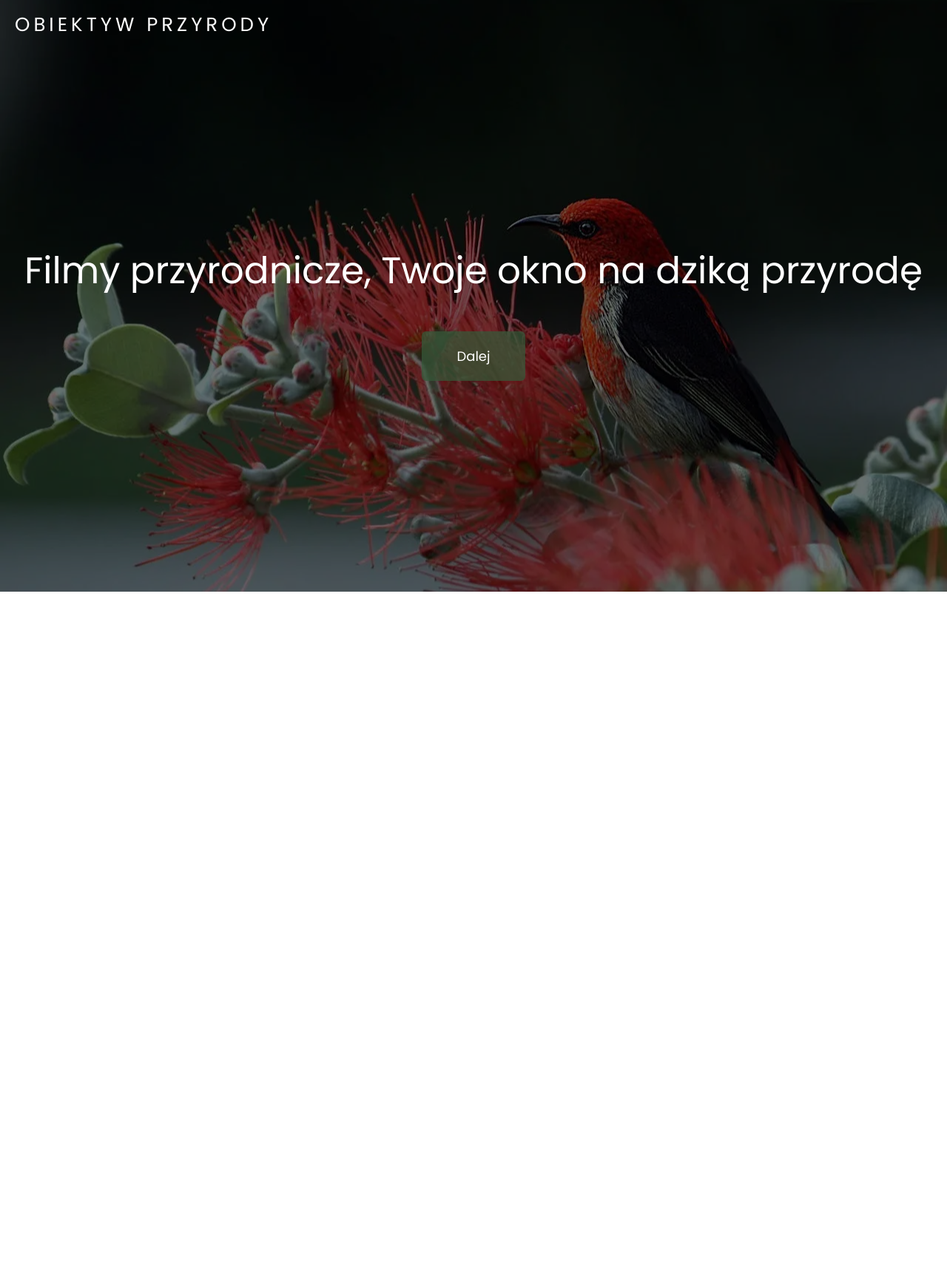
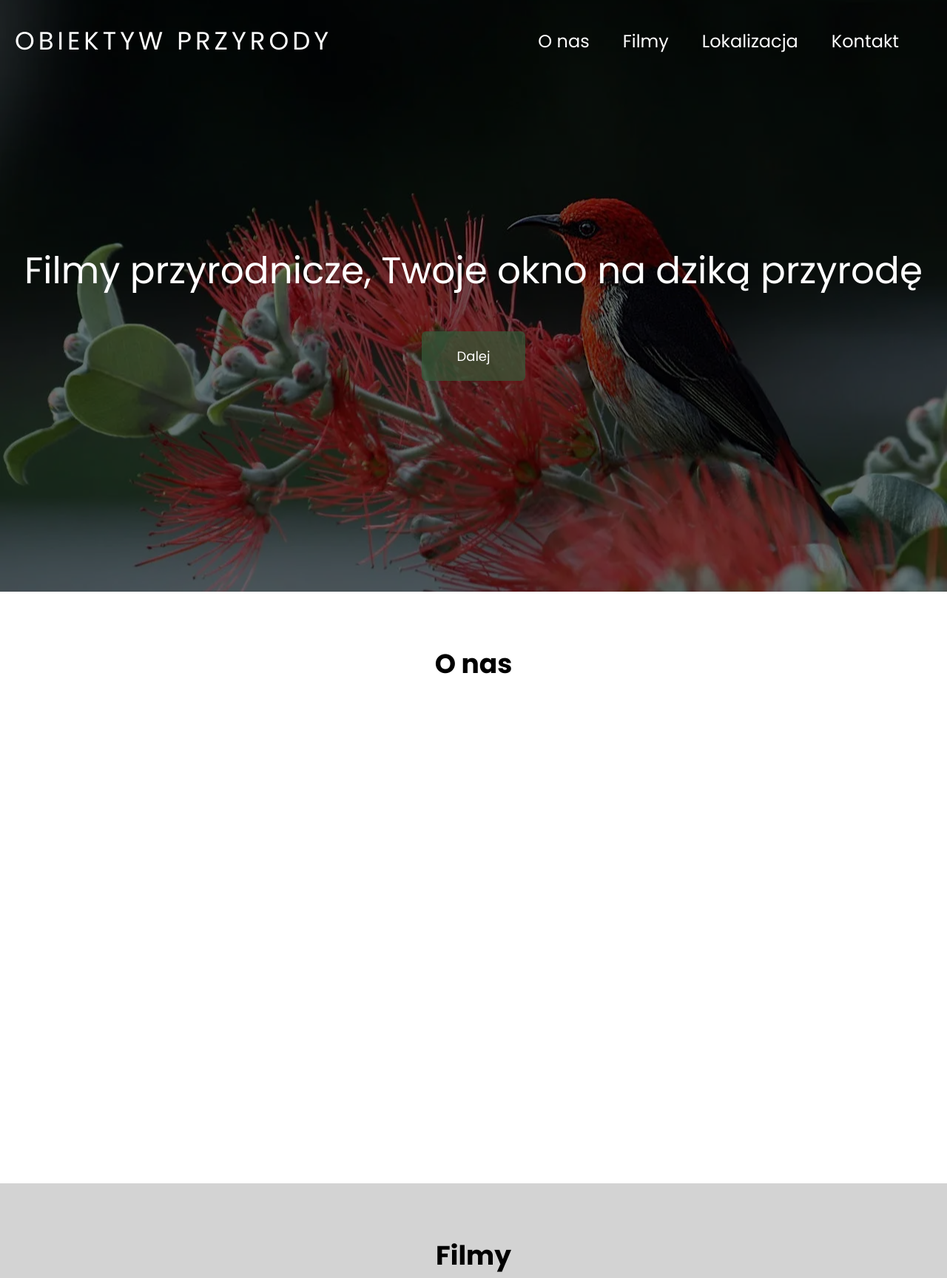
Before and after one commit to trenerit/project_4TPC, a plain HTML site: page index.html in a window 1280 px wide. Shown: the top 1728 px of the page at 74% size. Before the commit the page ends 1600 px from the top, so only its background shows below. Drawn offline with nearby package versions, Linux system fonts and the light colour scheme.

Commit message:
Refactor navigation menu structure and styles, enhance section layout, and update project version information

```diff
--- a/index.html
+++ b/index.html
@@ -29,7 +29,7 @@
                     </ul>
                 </div>
                 <div class="big-menu">
-                    <ul class="menu-ul">
+                    <ul class="menu-ul-big">
                         <li><a href="#">O nas</a></li>
                         <li><a href="#">Filmy</a></li>
                         <li><a href="#">Lokalizacja</a></li>
@@ -43,7 +43,20 @@
         <h1>Filmy przyrodnicze, Twoje okno na dziką przyrodę</h1>
         <a href="#" class="btn-header">Dalej</a>
     </header>
-    <main></main>
+    <main>
+        <section>
+            <h2>O nas</h2>
+        </section>
+        <section>
+            <h2>Filmy</h2>
+        </section>
+        <section>
+            <h2>Lokalizacja</h2>
+        </section>
+        <section>
+            <h2>Kontakt</h2>
+        </section>
+    </main>
     <footer></footer>
 </body>
 </html>
--- /dev/null
+++ b/scss/_main.scss
@@ -0,0 +1,14 @@
+section {
+    min-height: 100vh;
+    padding-top: 40px;
+
+    h2 {
+        font-size: 3.6rem;
+        text-align: center;
+    }
+
+    &:nth-of-type(even) {
+        background-color: lightgray;
+    }
+
+}
--- a/scss/_nav.scss
+++ b/scss/_nav.scss
@@ -37,7 +37,7 @@
         letter-spacing: .5rem;
 
         @include mq {
-            font-size: 2.6rem;
+            font-size: 3.4rem;
         }
     }
 
@@ -127,6 +127,7 @@
 
 .small-menu {
     display: flex;
+    justify-content: right;
 
     @include mq ('l') {
         display: none;
@@ -136,7 +137,22 @@
 .big-menu {
     display: none;
 
-    @include mq ('l') {
+    @include mq('l') {
         display: flex;
+        flex-basis: 50%;
+        font-size: 2.4rem;
+    }
+
+    .menu-ul-big {
+        list-style: none;
+        display: flex;
+        justify-content: end;
+        width: 100%;
+        // border: 1px solid red;
+
+        li {
+            // flex-basis: 15%;
+            margin-right: 45px;
+        }
     }
 }
--- a/scss/style.scss
+++ b/scss/style.scss
@@ -1,3 +1,4 @@
 @use 'base';
 @use 'nav';
 @use 'header';
+@use 'main';
```
Also changed, not shown: css/style.css, version.txt, 1 other file.
